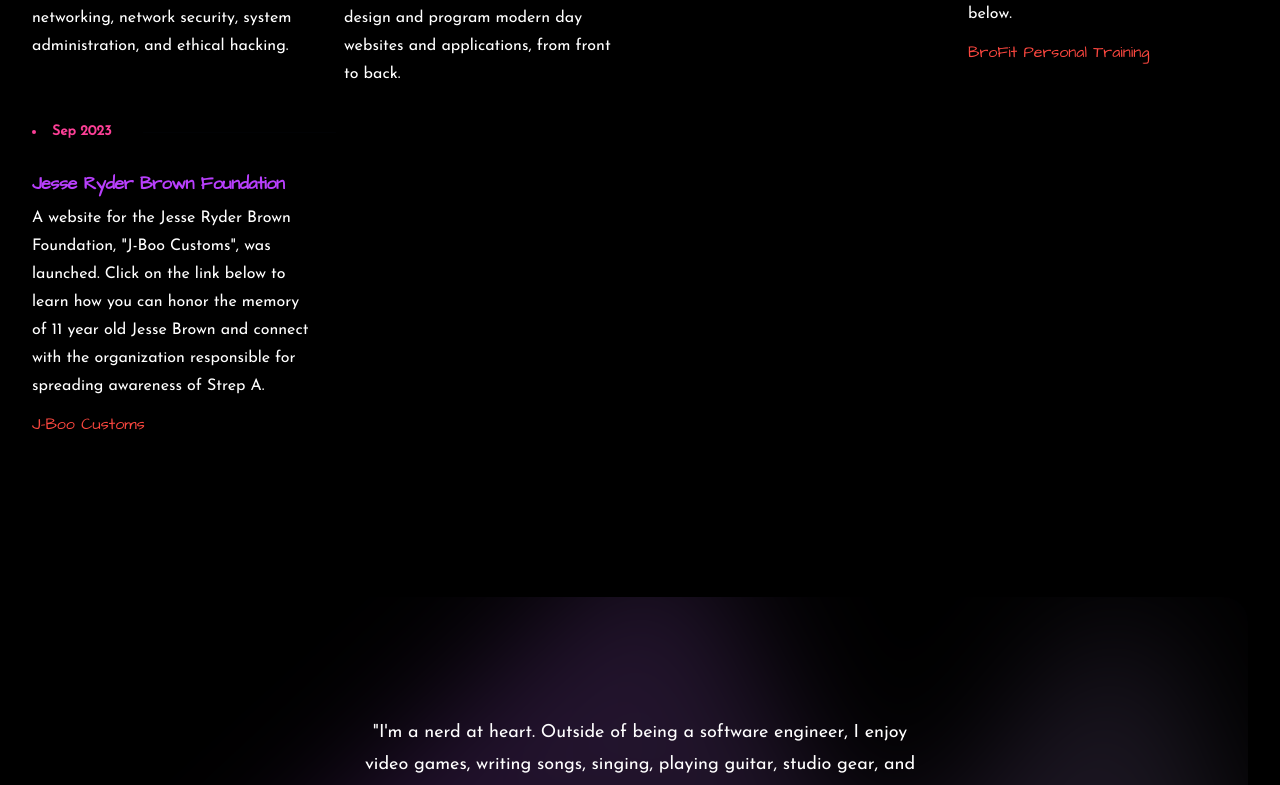
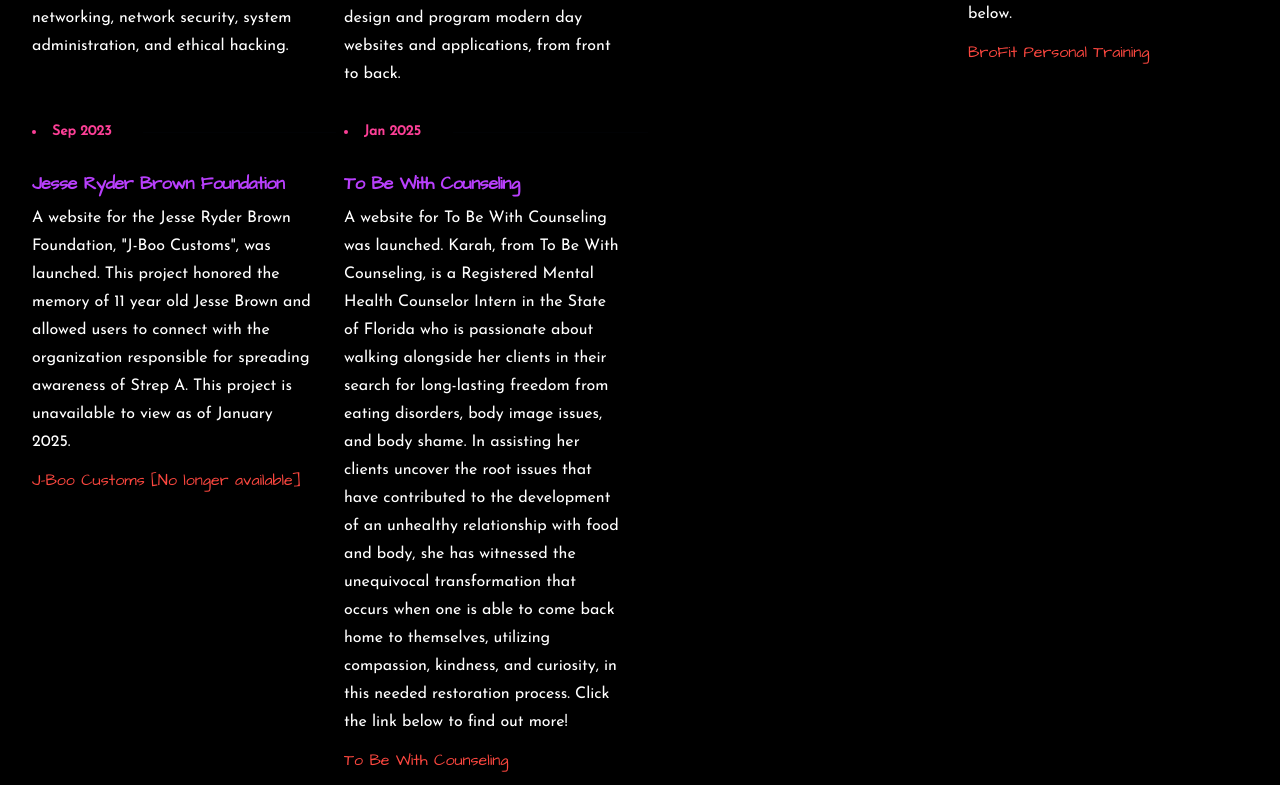
Before and after one commit to HammontreeWebDev/tailwind-portfolio, a Next.js app: page /biography in a window 1280 px wide. Shown: the part 1146-1931 px from the top of the page. Built offline with nearby package versions, Linux system fonts and the light colour scheme.

Commit message:
updated timeline

```diff
--- a/app/ui/[Biography]/TimelineSection.jsx
+++ b/app/ui/[Biography]/TimelineSection.jsx
@@ -35,13 +35,24 @@
     {
       name: 'Jesse Ryder Brown Foundation',
       description:
-        `A website for the Jesse Ryder Brown Foundation, "J-Boo Customs", was launched. Click on the link below to learn how you can honor the memory of 11 year old Jesse Brown and connect with the organization responsible for spreading awareness of Strep A.`,
+        `A website for the Jesse Ryder Brown Foundation, "J-Boo Customs", was launched. This project honored the memory of 11 year old Jesse Brown and allowed users to connect with the organization responsible for spreading awareness of Strep A. This project is unavailable to view as of January 2025.`,
       link: {
-        text: "J-Boo Customs",
-        url: "https://www.j-boocustoms.org/",
+        text: "J-Boo Customs [No longer available]",
+        url: "",
       },
       date: 'Sep 2023',
       dateTime: '2023-09',
+    },
+    {
+      name: 'To Be With Counseling',
+      description:
+        `A website for To Be With Counseling was launched. Karah, from To Be With Counseling, is a Registered Mental Health Counselor Intern in the State of Florida who is passionate about walking alongside her clients in their search for long-lasting freedom from eating disorders, body image issues, and body shame. In assisting her clients uncover the root issues that have contributed to the development of an unhealthy relationship with food and body, she has witnessed the unequivocal transformation that occurs when one is able to come back home to themselves, utilizing compassion, kindness, and curiosity, in this needed restoration process. Click the link below to find out more!`,
+      link: {
+        text: "To Be With Counseling",
+        url: "https://www.tobewithcounseling.com/",
+      },
+      date: 'Jan 2025',
+      dateTime: '2025-01',
     },
   ];
 
```
